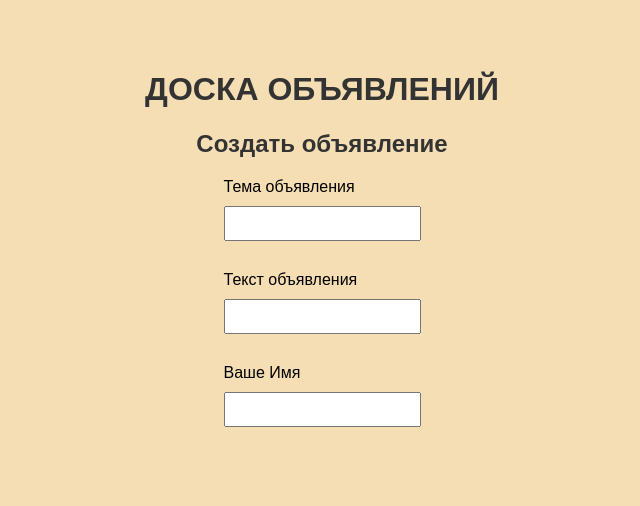
After one commit to shekaterinaa/rgz-2, a Flask app: template templates/create_ad.html in a window 1280 px wide. The commit adds this page. Shown: the top 506 px of the page, without its empty margins (318-958 px from the left). Run offline with Flask 3, Linux system fonts and the light colour scheme; the template is opened without the code that fills it, so the values that code supplies are empty; some libraries are stand-ins or nearby versions.

Commit message:
вноски и изменения

```diff
--- /dev/null
+++ b/app.py
@@ -0,0 +1,68 @@
+from flask_sqlalchemy import SQLAlchemy
+from flask import Flask, render_template, request, redirect, url_for, flash, session, abort
+import psycopg2
+from passlib.hash import sha256_crypt
+
+
+db = SQLAlchemy()
+
+app = Flask(__name__)
+
+# Конфигурация базы данных
+db_config = {
+    'host': '127.0.0.1',
+    'database': '///',
+    'user': '////',
+    'password': '123'
+}
+
+
+def connect_db():
+    return psycopg2.connect(**db_config)
+
+def dbClose(cursor,connection):
+    cursor.close()
+    connection.close()
+
+# Подключение к базе данных
+def connect_db():
+    return psycopg2.connect(**db_config)
+
+
+
+# Главная страница
+@app.route('/')
+def index():
+    return render_template('index.html')
+
+# Страница Регистрации
+@app.route('/register', methods=['GET', 'POST'])
+def register():
+    if request.method == 'POST':
+        username = request.form['username']
+        password = request.form['password']
+
+        # Проверка пустых значений
+        if not username or not password:
+            flash('Please fill in all fields', 'error')
+            return redirect(url_for('register'))
+
+        # Проверка на наличие пользователя
+        with connect_db() as conn:
+            with conn.cursor() as cursor:
+                cursor.execute('SELECT * FROM users WHERE username = %s', (username,))
+                existing_user = cursor.fetchone()
+
+        if existing_user:
+            flash('Username already exists', 'error')
+            return redirect(url_for('register'))
+
+ # Хеширование
+        hashed_password = sha256_crypt.hash(password)
+
+        # Сохранение пароля и имени в бд
+        with connect_db() as conn:
+            with conn.cursor() as cursor:
+                cursor.execute('INSERT INTO users (username, password) VALUES (%s, %s)', (username, hashed_password))
+
+    return render_template('register.html')
--- a/static/base.css
+++ b/static/base.css
@@ -1,55 +1,49 @@
-/* Сброс стилей */
-body, html {
+body {
+    font-family: 'Arial', sans-serif;
+    background-color: wheat;
     margin: 0;
     padding: 0;
 }
 
-  /* Основной контейнер страницы */
-  .container {
-    max-width: 1200px;
-    margin: 0 auto;
+header {
+    background-color: turquoise;
+    color: #fff;
+    padding: 10px;
+}
+
+nav {
+    display: flex;
+    justify-content: space-between;
+}
+
+main {
+    text-align: center;
     padding: 20px;
 }
 
-  /* Заголовок страницы */
-  h1 {
-    font-size: 24px;
-    font-weight: bold;
-    margin-bottom: 20px;
+form {
+    display: flex;
+    flex-direction: column;
+    max-width: 300px;
+    margin: 0 auto;
 }
 
-  /* Стили объявления */
-  .ads {
-    background-color: #f5f5f5;
-    border: 1px solid #ddd;
-    border-radius: 4px;
-    padding: 10px;
-    margin-bottom: 20px;
+label {
+    margin-bottom: 5px;
 }
 
-  .ad .topic_t {
-    font-size: 18px;
-    font-weight: bold;
+input, select, button {
     margin-bottom: 10px;
+    padding: 8px;
 }
 
-  .ads .text_t {
-    font-size: 14px;
-    line-height: 1.5;
-    margin-bottom: 10px;
+.error {
+    color: red;
 }
 
-  .ad .name_author {
-    font-size: 14px;
-    color: #888;
+footer {
+    background-color: whitesmoke;
+    color: rebeccapurple;
+    padding: 10px;
+    text-align: center;
 }
-
-  /* Стили ссылок */
-  a {
-    color: #337ab7;
-    text-decoration: none;
-  }
-
-  a:hover {
-    text-decoration: underline;
-  }
--- /dev/null
+++ b/templates/create_ad.html
@@ -0,0 +1,35 @@
+<!DOCTYPE html>
+<html lang="en">
+<head>
+    <meta charset="UTF-8">
+    <meta name="viewport" content="width=device-width, initial-scale=1.0">
+    <title>Анкета</title>
+    <link rel="stylesheet" href="{{ url_for('static', filename='base.css') }}">
+</head>
+<body style="font-family: 'Arial', sans-serif; margin: 0; padding: 0;">
+
+    <main style="text-align: center; padding: 50px;">
+
+        <h1 style="color: #333;">ДОСКА ОБЪЯВЛЕНИЙ</h1>
+        <h2 style="color: #333;">Создать объявление</h2>
+
+        <form action="{{ url_for('create_ad') }}" enctype="multipart/form-data" method="POST" style="display: inline-block; text-align: left;">
+
+            <div style="margin-bottom: 20px;">
+                <label for="topic_t" style="display: block; margin-bottom: 10px;">Тема объявления</label>
+                <input type="text" id="topic_t" name="topic_t" required style="padding: 8px; width: 100%; box-sizing: border-box;">
+            </div>
+            <div style="margin-bottom: 20px;">
+                <label for="text_t" style="display: block; margin-bottom: 10px;">Текст объявления</label>
+                <input type="text" id="text_t" name="text_t" required style="padding: 8px; width: 100%; box-sizing: border-box;">
+            </div>
+            <div style="margin-bottom: 20px;">
+                <label for="name_author" style="display: block; margin-bottom: 10px;">Ваше Имя</label>
+                <input type="text" id="name_author" name="name_author" required style="padding: 8px; width: 100%; box-sizing: border-box;">
+            </div>
+        </form>
+
+    </main>
+
+</body>
+</html>
```
Also changed, not shown: templates/index.html (added, +32 -0 lines), templates/login.html (added, +36 -0 lines), templates/register.html (added, +42 -0 lines), templates/firstpage.html (added). Lines whose indentation alone changed are shown as unchanged.
